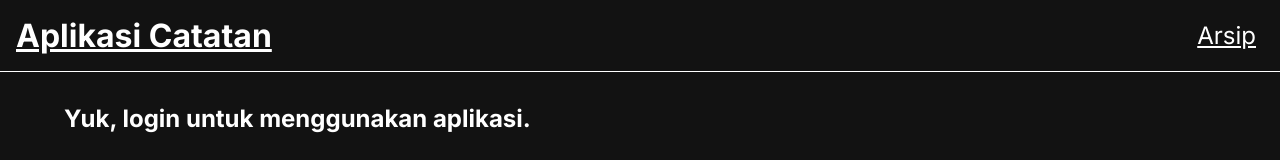
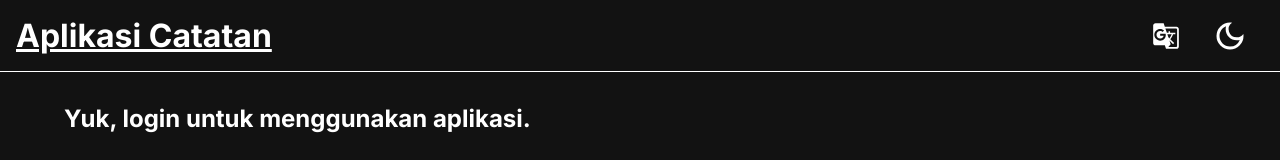
Before and after one commit to inirafli/my-personal-notes, a React (Vite) app: page /login in a window 1280 px wide. Shown: the top 160 px of the page. Built offline with nearby package versions, Linux system fonts and the light colour scheme; no server answers.

Commit message:
implemented AuthContext for authentication and added conditional rendering for AppBar

```diff
--- a/src/components/AppBar.jsx
+++ b/src/components/AppBar.jsx
@@ -1,19 +1,75 @@
 import React from 'react'
 import { Link } from 'react-router-dom'
+import { useAuth } from '../contexts/AuthContext'
 
-const AppBar = () => (
+const AppBar = () => {
+  const { isAuthenticated, logout } = useAuth()
+
+  return (
     <header>
       <h1>
         <Link to="/">Aplikasi Catatan</Link>
       </h1>
+      {isAuthenticated ? (
+        <>
           <nav className="navigation">
             <ul>
               <li>
-          <Link to="/archives">Arsip</Link>
+                <Link to="/archives">Terarsip</Link>
               </li>
             </ul>
           </nav>
+          <button className="toggle-locale" type="button">
+            <svg stroke="currentColor" fill="currentColor" strokeWidth="0" viewBox="0 0 24 24" height="1em" width="1em" xmlns="http://www.w3.org/2000/svg" data-darkreader-inline-fill="" data-darkreader-inline-stroke="">
+              <path d="M21 4H11l-1-3H3c-1.1 0-2 .9-2 2v15c0 1.1.9 2 2 2h8l1 3h9c1.1 0 2-.9 2-2V6c0-1.1-.9-2-2-2zM7 16c-2.76 0-5-2.24-5-5s2.24-5 5-5c1.35 0 2.48.5 3.35 1.3L9.03 8.57c-.38-.36-1.04-.78-2.03-.78-1.74 0-3.15 1.44-3.15 3.21S5.26 14.21 7 14.21c2.01 0 2.84-1.44 2.92-2.41H7v-1.71h4.68c.07.31.12.61.12 1.02C11.8 13.97 9.89 16 7 16zm6.17-5.42h3.7c-.43 1.25-1.11 2.43-2.05 3.47-.31-.35-.6-.72-.86-1.1l-.79-2.37zm8.33 9.92c0 .55-.45 1-1 1H14l2-2.5-1.04-3.1 3.1 3.1.92-.92-3.3-3.25.02-.02c1.13-1.25 1.93-2.69 2.4-4.22H20v-1.3h-4.53V8h-1.29v1.29h-1.44L11.46 5.5h9.04c.55 0 1 .45 1 1v14z" />
+              <path fill="none" d="M0 0h24v24H0zm0 0h24v24H0z" />
+            </svg>
+          </button>
+          <button className="toggle-theme" type="button">
+            <svg stroke="currentColor" fill="currentColor" strokeWidth="0" viewBox="0 0 24 24" height="1em" width="1em" xmlns="http://www.w3.org/2000/svg" data-darkreader-inline-fill="" data-darkreader-inline-stroke="">
+              <path fill="none" d="M0 0h24v24H0z" />
+              <path d="M9.37 5.51A7.35 7.35 0 009.1 7.5c0 4.08 3.32 7.4 7.4 7.4.68 0 1.35-.09 1.99-.27A7.014 7.014 0 0112 19c-3.86 0-7-3.14-7-7 0-2.93 1.81-5.45 4.37-6.49zM12 3a9 9 0 109 9c0-.46-.04-.92-.1-1.36a5.389 5.389 0 01-4.4 2.26 5.403 5.403 0 01-3.14-9.8c-.44-.06-.9-.1-1.36-.1z" />
+            </svg>
+          </button>
+          <button className="button-logout" type="button" onClick={logout}>
+            <svg stroke="currentColor" fill="currentColor" strokeWidth="0" viewBox="0 0 24 24" height="1em" width="1em" xmlns="http://www.w3.org/2000/svg" data-darkreader-inline-fill="" data-darkreader-inline-stroke="">
+              <path fill="none" d="M0 0h24v24H0z" />
+              <path d="M10.09 15.59L11.5 17l5-5-5-5-1.41 1.41L12.67 11H3v2h9.67l-2.58 2.59zM19 3H5a2 2 0 00-2 2v4h2V5h14v14H5v-4H3v4a2 2 0 002 2h14c1.1 0 2-.9 2-2V5c0-1.1-.9-2-2-2z" />
+            </svg>
+            {' '}
+            user
+          </button>
+        </>
+      ) : (
+        <>
+          <button className="toggle-locale" type="button">
+            <svg
+              stroke="currentColor"
+              fill="currentColor"
+              strokeWidth="0"
+              viewBox="0 0 24 24"
+              height="1em"
+              width="1em"
+              xmlns="http://www.w3.org/2000/svg"
+              data-darkreader-inline-fill=""
+              data-darkreader-inline-stroke=""
+            >
+              <path d="M21 4H11l-1-3H3c-1.1 0-2 .9-2 2v15c0 1.1.9 2 2 2h8l1 3h9c1.1 0 2-.9 2-2V6c0-1.1-.9-2-2-2zM7 16c-2.76 0-5-2.24-5-5s2.24-5 5-5c1.35 0 2.48.5 3.35 1.3L9.03 8.57c-.38-.36-1.04-.78-2.03-.78-1.74 0-3.15 1.44-3.15 3.21S5.26 14.21 7 14.21c2.01 0 2.84-1.44 2.92-2.41H7v-1.71h4.68c.07.31.12.61.12 1.02C11.8 13.97 9.89 16 7 16zm6.17-5.42h3.7c-.43 1.25-1.11 2.43-2.05 3.47-.31-.35-.6-.72-.86-1.1l-.79-2.37zm8.33 9.92c0 .55-.45 1-1 1H14l2-2.5-1.04-3.1 3.1 3.1.92-.92-3.3-3.25.02-.02c1.13-1.25 1.93-2.69 2.4-4.22H20v-1.3h-4.53V8h-1.29v1.29h-1.44L11.46 5.5h9.04c.55 0 1 .45 1 1v14z" />
+              <path fill="none" d="M0 0h24v24H0zm0 0h24v24H0z" />
+            </svg>
+          </button>
+          <button className="toggle-theme" type="button">
+            <svg stroke="currentColor" fill="currentColor" strokeWidth="0" viewBox="0 0 24 24" height="1em" width="1em" xmlns="http://www.w3.org/2000/svg" data-darkreader-inline-fill="" data-darkreader-inline-stroke="">
+              <path fill="none" d="M0 0h24v24H0z" />
+              <path d="M9.37 5.51A7.35 7.35 0 009.1 7.5c0 4.08 3.32 7.4 7.4 7.4.68 0 1.35-.09 1.99-.27A7.014 7.014 0 0112 19c-3.86 0-7-3.14-7-7 0-2.93 1.81-5.45 4.37-6.49zM12 3a9 9 0 109 9c0-.46-.04-.92-.1-1.36a5.389 5.389 0 01-4.4 2.26 5.403 5.403 0 01-3.14-9.8c-.44-.06-.9-.1-1.36-.1z" />
+            </svg>
+          </button>
+        </>
+      )}
+
     </header>
+
   )
+}
 
 export default AppBar
--- a/src/components/LoginInput.jsx
+++ b/src/components/LoginInput.jsx
@@ -1,16 +1,19 @@
 import React, { useState } from 'react'
 import { useNavigate } from 'react-router-dom'
 import { login, putAccessToken } from '../utils/network-data'
+import { useAuth } from '../contexts/AuthContext'
 
 const LoginInput = () => {
   const [email, setEmail] = useState('')
   const [password, setPassword] = useState('')
   const navigate = useNavigate()
+  const { login: authLogin } = useAuth()
 
   const handleLogin = async () => {
     const { error, data } = await login({ email, password })
     if (!error) {
       putAccessToken(data.accessToken)
+      authLogin()
       navigate('/', { replace: true })
     }
   }
--- a/src/components/NotesApp.jsx
+++ b/src/components/NotesApp.jsx
@@ -1,8 +1,9 @@
-import React, { useEffect } from 'react'
+import React from 'react'
 import {
-  BrowserRouter, Routes, Route, Outlet, useNavigate,
+  BrowserRouter, Routes, Route,
 } from 'react-router-dom'
 
+import Layout from '../pages/Layout'
 import HomeScreen from '../pages/HomeScreen'
 import DetailScreen from '../pages/DetailScreen'
 import AddNoteScreen from '../pages/AddNoteScreen'
@@ -10,30 +11,10 @@ import ArchivedScreen from '../pages/ArchivedScreen'
 import NotFoundScreen from '../pages/NotFoundScreen'
 import RegisterScreen from '../pages/RegisterScreen'
 import LoginScreen from '../pages/LoginScreen'
-import { getUserLogged } from '../utils/network-data'
-
-const Layout = () => {
-  const navigate = useNavigate()
-
-  useEffect(() => {
-    const checkAuth = async () => {
-      const { error } = await getUserLogged()
-      if (error) {
-        navigate('/login');
-      }
-    }
-
-    checkAuth();
-  }, [navigate])
-
-  return (
-    <div>
-      <Outlet />
-    </div>
-  )
-}
+import { AuthProvider } from '../contexts/AuthContext'
 
 const NotesApp = () => (
+  <AuthProvider>
     <BrowserRouter>
       <Routes>
         <Route path="/" element={<Layout />}>
@@ -47,6 +28,7 @@ const NotesApp = () => (
         </Route>
       </Routes>
     </BrowserRouter>
+  </AuthProvider>
 )
 
 export default NotesApp
--- /dev/null
+++ b/src/contexts/AuthContext.jsx
@@ -0,0 +1,45 @@
+import React, {
+  createContext, useContext, useState, useEffect, useMemo,
+} from 'react'
+import { getUserLogged } from '../utils/network-data'
+
+const AuthContext = createContext()
+
+export const AuthProvider = ({ children }) => {
+  const [isAuthenticated, setIsAuthenticated] = useState(false)
+
+  const login = () => {
+    setIsAuthenticated(true)
+  }
+
+  const logout = () => {
+    setIsAuthenticated(false)
+  }
+
+  useEffect(() => {
+    const checkAuth = async () => {
+      const { error } = await getUserLogged()
+      if (error) {
+        logout()
+      } else {
+        login()
+      }
+    }
+
+    checkAuth()
+  }, [logout])
+
+  const contextValue = useMemo(() => ({ isAuthenticated, login, logout }), [
+    isAuthenticated,
+    login,
+    logout,
+  ])
+
+  return (
+    <AuthContext.Provider value={contextValue}>
+      {children}
+    </AuthContext.Provider>
+  )
+}
+
+export const useAuth = () => useContext(AuthContext)
--- /dev/null
+++ b/src/pages/Layout.jsx
@@ -0,0 +1,22 @@
+import React, { useEffect } from 'react'
+import { Outlet, useNavigate } from 'react-router-dom'
+import { useAuth } from '../contexts/AuthContext'
+
+const Layout = () => {
+  const navigate = useNavigate()
+  const { isAuthenticated } = useAuth()
+
+  useEffect(() => {
+    if (!isAuthenticated) {
+      navigate('/login')
+    }
+  }, [isAuthenticated, navigate])
+
+  return (
+    <div>
+      <Outlet />
+    </div>
+  )
+}
+
+export default Layout
--- a/src/pages/LoginScreen.jsx
+++ b/src/pages/LoginScreen.jsx
@@ -2,21 +2,17 @@ import React, { useEffect } from 'react'
 import { useNavigate } from 'react-router-dom'
 import AppBar from '../components/AppBar'
 import LoginInput from '../components/LoginInput'
-import { getUserLogged } from '../utils/network-data'
+import { useAuth } from '../contexts/AuthContext'
 
 const LoginScreen = () => {
   const navigate = useNavigate()
+  const { isAuthenticated } = useAuth()
 
   useEffect(() => {
-    const checkAuth = async () => {
-      const { error } = await getUserLogged()
-      if (!error) {
-        navigate('/')
-      }
+    if (isAuthenticated) {
+      navigate('/')
     }
-
-    checkAuth()
-  }, [navigate])
+  }, [isAuthenticated, navigate])
 
   return (
     <div className="app-container">
--- a/src/pages/RegisterScreen.jsx
+++ b/src/pages/RegisterScreen.jsx
@@ -3,21 +3,17 @@ import React, { useEffect } from 'react'
 import { useNavigate } from 'react-router-dom'
 import AppBar from '../components/AppBar'
 import RegisterInput from '../components/RegisterInput'
-import { getUserLogged } from '../utils/network-data'
+import { useAuth } from '../contexts/AuthContext'
 
 const RegisterScreen = () => {
   const navigate = useNavigate()
+  const { isAuthenticated } = useAuth()
 
   useEffect(() => {
-    const checkAuth = async () => {
-      const { error } = await getUserLogged()
-      if (!error) {
-        navigate('/')
-      }
+    if (isAuthenticated) {
+      navigate('/')
     }
-
-    checkAuth()
-  }, [navigate])
+  }, [isAuthenticated, navigate])
 
   return (
     <div className="app-container">
```
Lines whose indentation alone changed are shown as unchanged.
